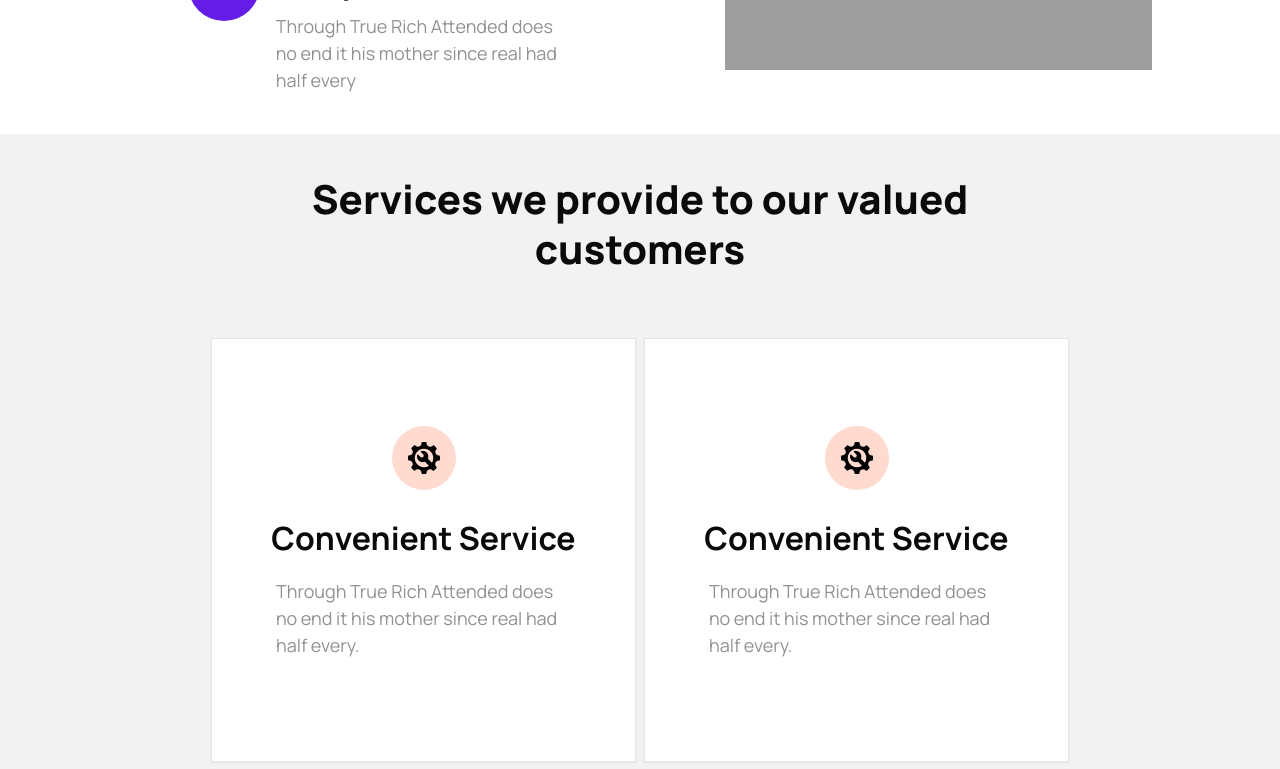
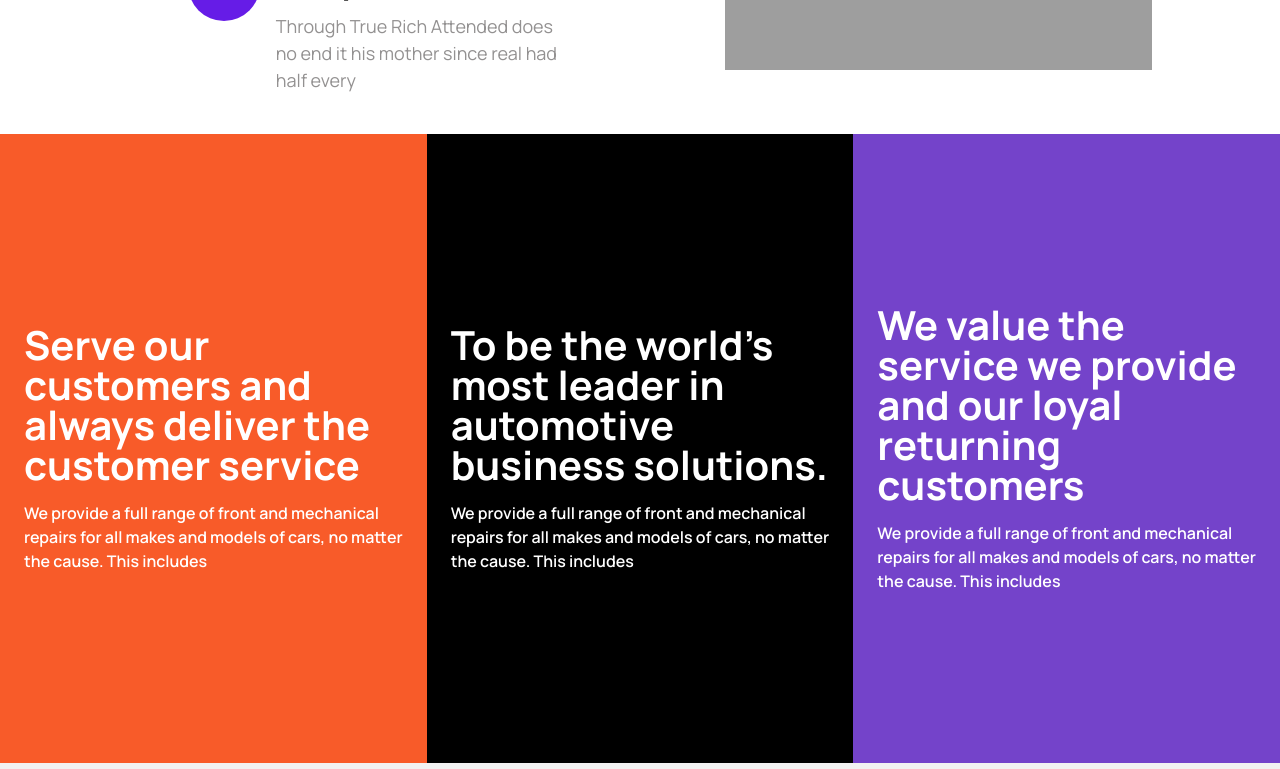
Before and after one commit to w3ngithub/revive-motors, a Next.js app: page /about in a window 1280 px wide. Shown: the part 1220-1989 px from the top of the page. Built offline with nearby package versions, Linux system fonts and the light colour scheme; grey boxes are pictures that could not be loaded.

Commit message:
feat: about-banner completed

```diff
--- a/src/app/about/page.tsx
+++ b/src/app/about/page.tsx
@@ -1,3 +1,4 @@
+import AboutBanner from "@/components/modules/about-us/about-banner";
 import AboutCard from "@/components/modules/about-us/about-card";
 import AboutQuote from "@/components/modules/about-us/about-quote";
 import Banner from "@/components/modules/common/banner";
@@ -11,6 +12,7 @@ const page = () => {
     <div>
       <ServiceHero />
       <AboutQuote />
+      <AboutBanner />
       <AboutCard />
       <CustomerSatisfaction />
       <OurTeam />
--- /dev/null
+++ b/src/components/modules/about-us/about-banner.tsx
@@ -0,0 +1,37 @@
+import React from "react";
+
+const AboutBanner = () => {
+  return (
+    <div className="w-full max-w-[1920px] h-[629px] flex flex-col md:flex-row">
+      <div className="flex-1 bg-[#F85B29] p-6 flex flex-col justify-center">
+        <h2 className="text-h4 font-bold md:text-3xl lg:text-4xl  text-white mb-4">
+          Serve our customers and always deliver the customer service
+        </h2>
+        <p className="text-t2 font-semibold md:text-base text-white">
+          We provide a full range of front and mechanical repairs for all makes
+          and models of cars, no matter the cause. This includes
+        </p>
+      </div>
+      <div className="flex-1 bg-black p-6 flex flex-col justify-center">
+        <h2 className="text-h4 font-bold md:text-3xl lg:text-4xl  text-white mb-4">
+          To be the world's most leader in automotive business solutions.
+        </h2>
+        <p className="text-t2 font-semibold md:text-base text-white">
+          We provide a full range of front and mechanical repairs for all makes
+          and models of cars, no matter the cause. This includes
+        </p>
+      </div>
+      <div className="flex-1 bg-[#7443CA] p-6 flex flex-col justify-center">
+        <h2 className="text-h4 font-bold md:text-3xl lg:text-4xl  text-white mb-4">
+          We value the service we provide and our loyal returning customers
+        </h2>
+        <p className="text-t2 font-semibold md:text-base text-white">
+          We provide a full range of front and mechanical repairs for all makes
+          and models of cars, no matter the cause. This includes
+        </p>
+      </div>
+    </div>
+  );
+};
+
+export default AboutBanner;
```
